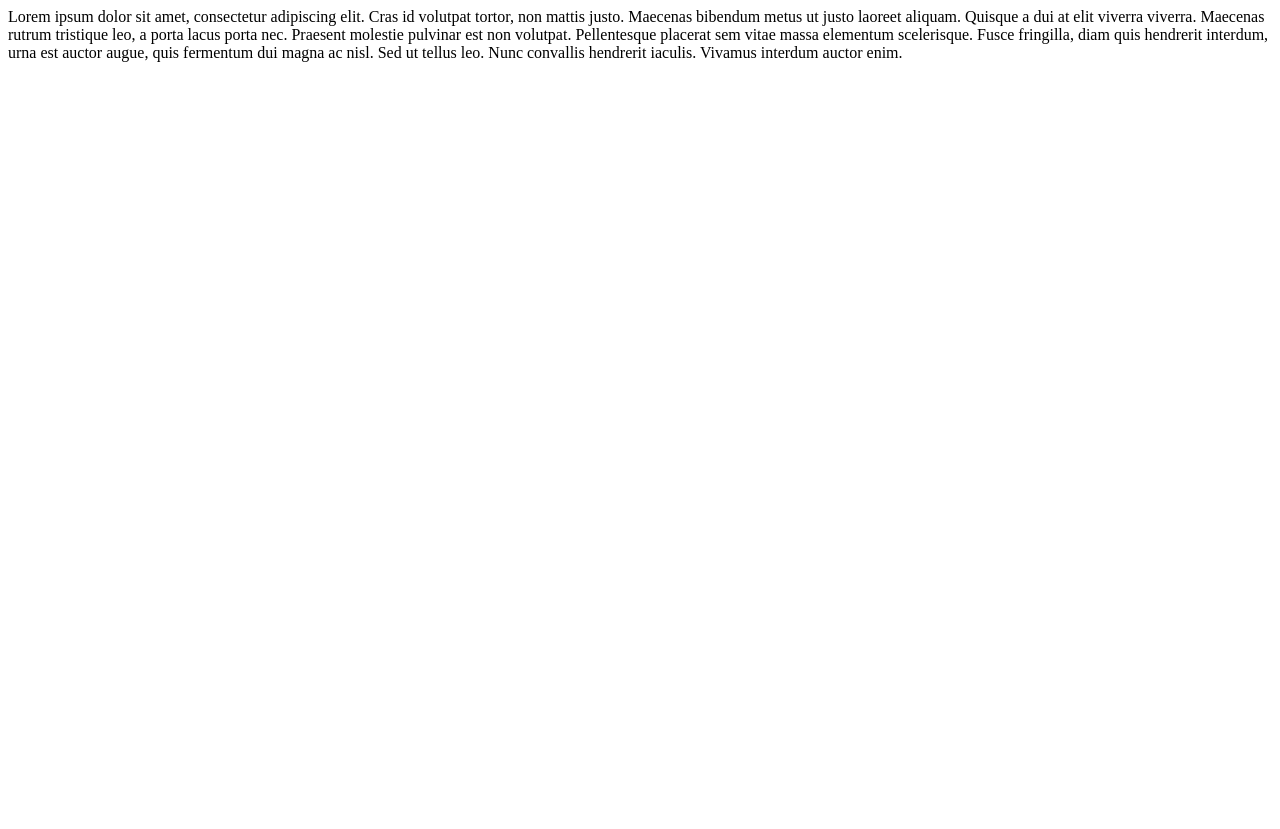
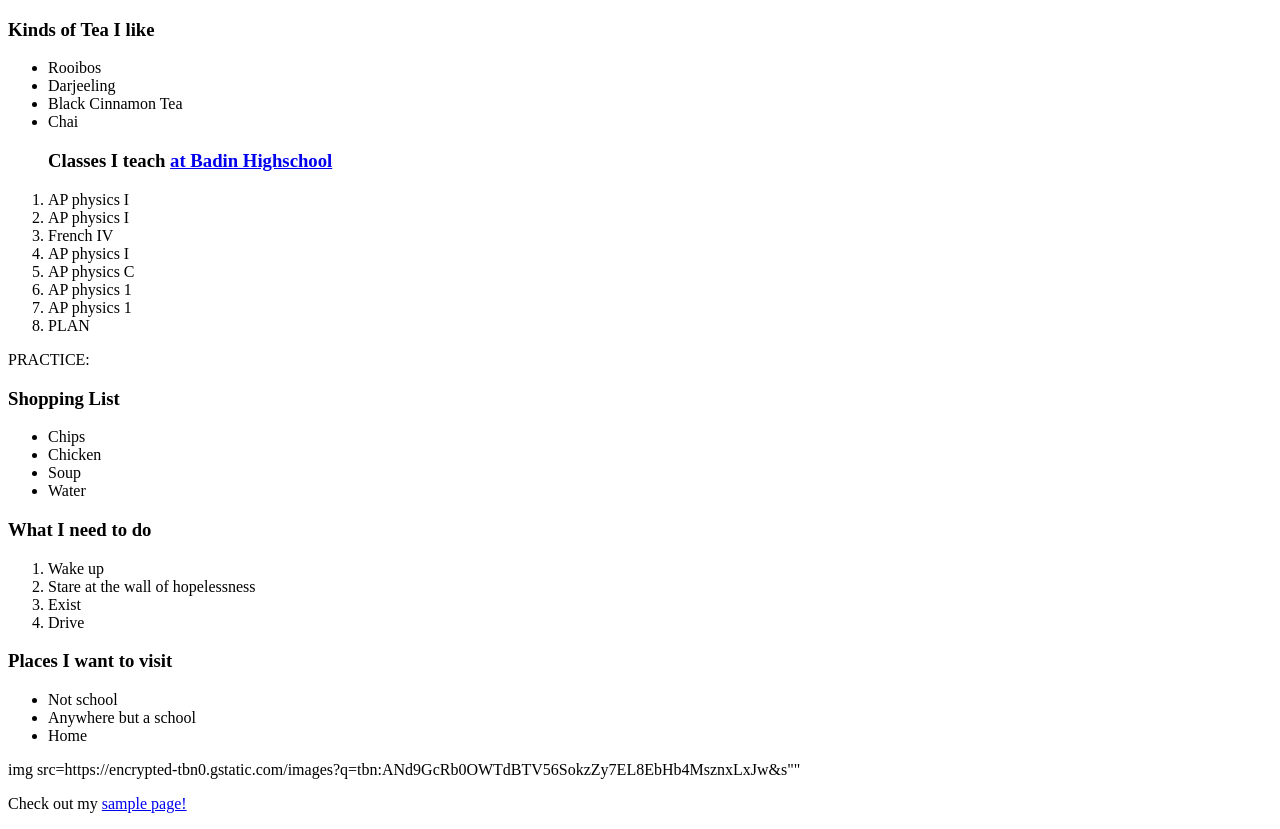
Before and after one commit to Connor-Sung/generalPrograming, a plain HTML site: page Index.html in a window 1280 px wide. Before the commit the page ends 800 px from the top, so only its background shows below. Drawn offline with Linux system fonts and the light colour scheme.

```diff
--- a/Index.html
+++ b/Index.html
@@ -6,18 +6,71 @@
         <title></title>
 </head>
 <body>
-        Lorem ipsum dolor sit amet, consectetur adipiscing elit.
-        Cras id volutpat tortor, non mattis justo.
-        Maecenas bibendum metus ut justo laoreet aliquam.
-        Quisque a dui at elit viverra viverra.
-        Maecenas rutrum tristique leo, a porta lacus porta nec.
-        Praesent molestie pulvinar est non volutpat.
-        Pellentesque placerat sem vitae massa elementum scelerisque.
-        Fusce fringilla, diam quis hendrerit interdum, urna est auctor augue, quis fermentum dui magna ac nisl.
-        Sed ut tellus leo. Nunc convallis hendrerit iaculis.
-        Vivamus interdum auctor enim.
+        <!--    This is a comment       -->
+            <!-- You can still use "Ctrl + /" to make comments  -->
+      <!-- <h1>Lorem ipsum dolor sit amet, consectetur adipiscing elit. </h1>
+        <h2>Cras id volutpat tortor, non mattis justo. </h2>
+        <p>Maecenas bibendum metus ut justo laoreet aliquam.
+        Quisque a dui at elit viverra <strong>viverra.</strong>
+        Maecenas rutrum <em>tristique</em> leo, a porta lacus porta nec.
+        Praesent molestie pulvinar est non volutpat. </p>
+        <h3>Pellentesque placerat sem vitae massa elementum scelerisque. </h3>
+        <h4>Fusce fringilla, diam quis hendrerit interdum, urna est auctor augue, quis fermentum dui magna ac nisl. </h4>
+        <h5>Sed ut tellus leo. Nunc convallis hendrerit iaculis. </h5>
+        <h6>Vivamus interdum auctor enim. </h6>
 
+        <b> Bold </b>
+        <i> Itallics </i> -->
+
+                <!-- To make a list, we have to eclare what type of list it is -->
+                 <h3> Kinds of Tea I like</h3>
+                <ul>
+                        <li> Rooibos </li>
+                        <li> Darjeeling </li>
+                        <li> Black Cinnamon Tea </li>
+                        <li> Chai </li>
+                </ul>
+        <ol>
+                <h3> Classes I teach <a href= "https://www.badinhs.org"
+                         target= "_blank" rel="Noopener noreferrer"> at Badin Highschool</a> </h3>
+                <li> AP physics I</li>
+                <li> AP physics I</li>
+                <li> French IV</li>
+                <li> AP physics I</li>
+                <li> AP physics C</li>
+                <li> AP physics 1</li>
+                <li> AP physics 1</li>
+                <li> PLAN</li>
+        </ol>
+
+
+
+         PRACTICE:
+         <h3> Shopping List </h3>
+         <ul>
+                <li> Chips </li>
+                <li> Chicken </li>
+                <li> Soup </li>
+                <li> Water </li>
+         </ul>
+
+         <h3> What I need to do </h3>
+         <ol>
+                <li> Wake up</li>
+                <li> Stare at the wall of hopelessness </li>
+                <li> Exist </li>
+                <li> Drive </li>
+         </ol>
+         <h3> Places I want to visit </h3>
+         <ul>
+                <li> Not school</li>
+                <li> Anywhere but a school</li>
+                <li> Home </li>
+         </ul>
+
+         img src=https://encrypted-tbn0.gstatic.com/images?q=tbn:ANd9GcRb0OWTdBTV56SokzZy7EL8EbHb4MsznxLxJw&s""
+
+         <p> Check out my <a href="sample.html">sample page!</a></p>
         <script src="Index.html"></script>
-
 </body>
 </html>
```
